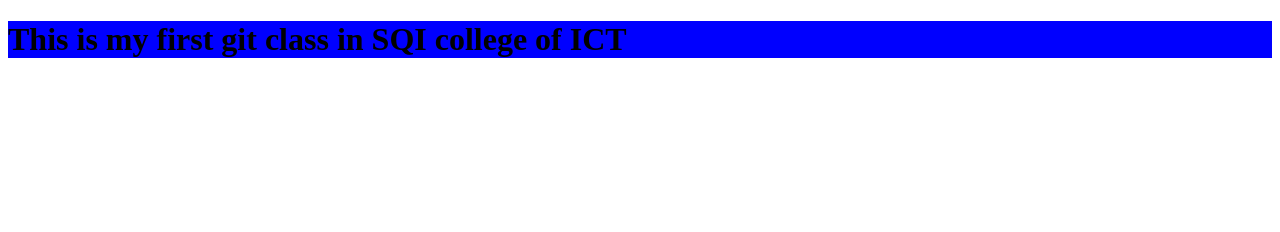
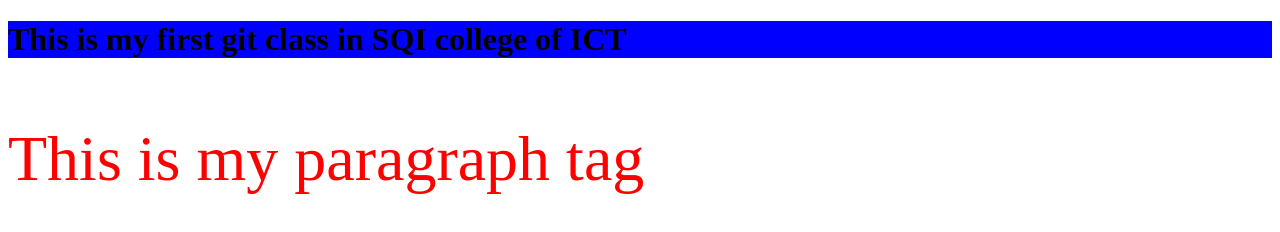
Before and after one commit to jhuniorfx/My-first-git-class, a plain HTML site: page index.html in a window 1280 px wide. Drawn offline with Linux system fonts and the light colour scheme.

Commit message:
updated landing page

```diff
--- a/index.html
+++ b/index.html
@@ -9,9 +9,17 @@
         h1{
             background-color: blue;
         }
+
+        p{
+            font-size: 4em;
+            color: red;
+        }
     </style>
 </head>
 <body>
     <h1>This is my first git class in SQI college of ICT</h1>
+    <p>
+        This is my paragraph tag
+    </p>
 </body>
 </html>
```
